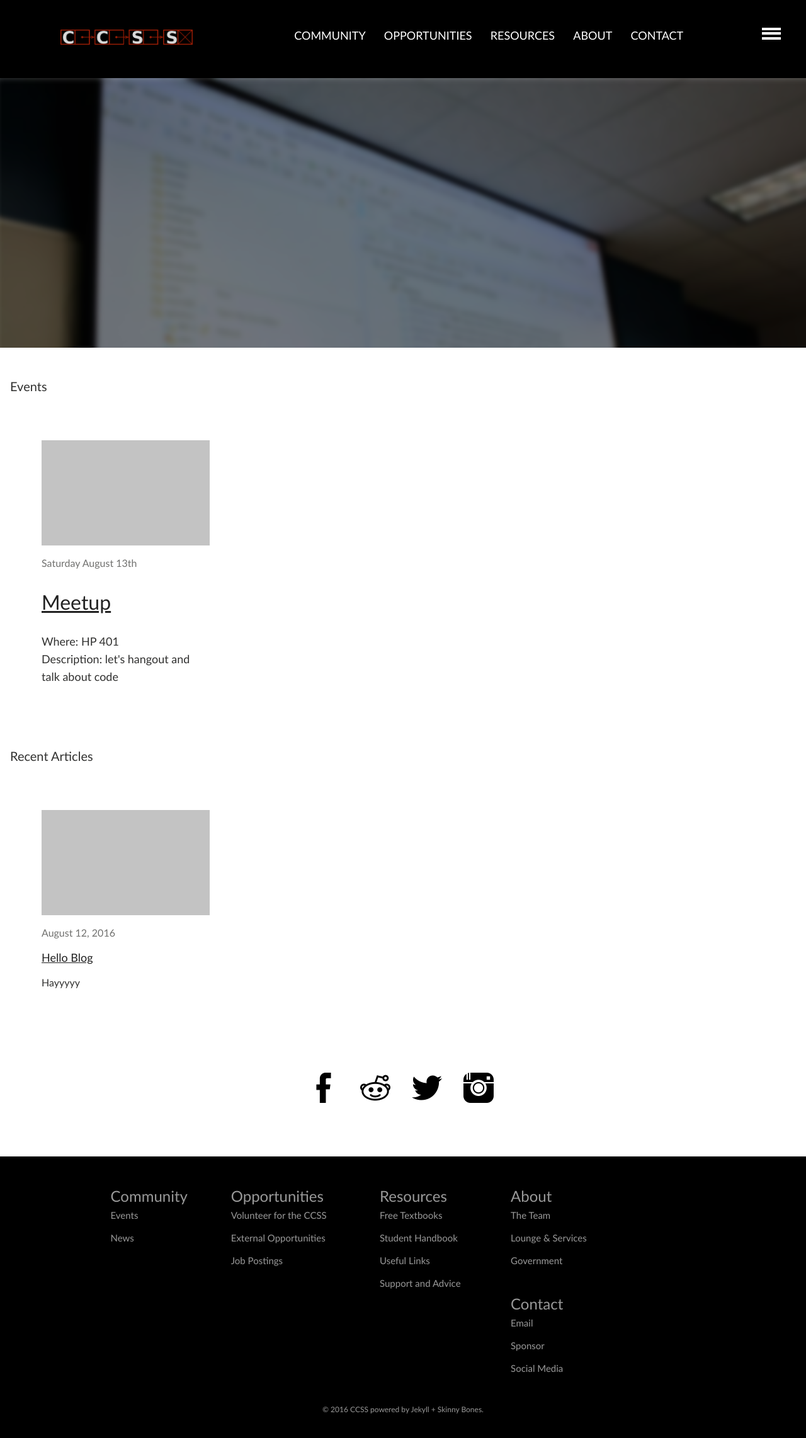
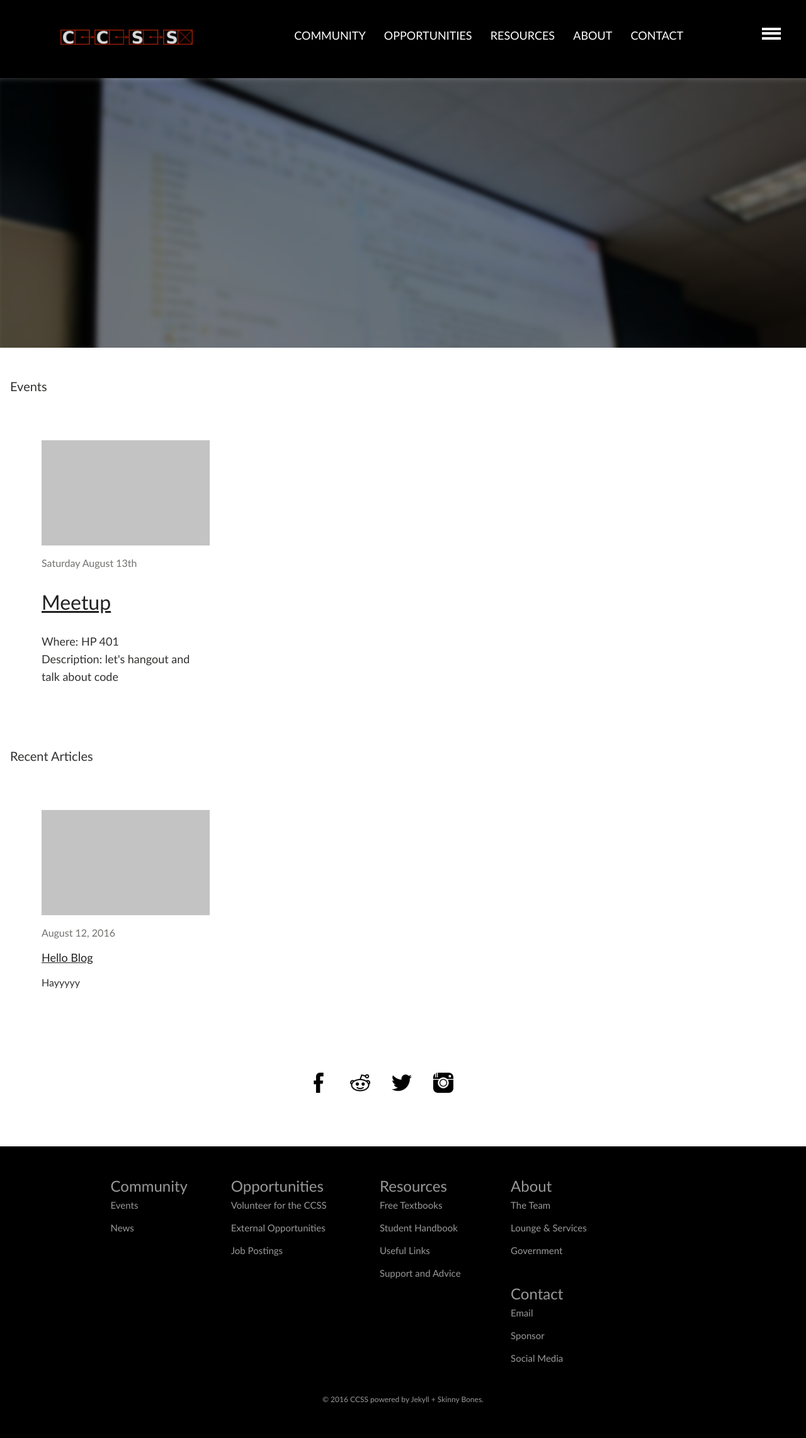
Before and after one commit to brittnylapierre/ccss_web, a Jekyll site: the page built from index.md, in a window 1280 px wide. Shown: the top 2283 px of the page at 63% size. Built offline with Jekyll 4.4.1, drawn with Linux system fonts in a browser that asks for light colours.

Commit message:
Updated footer.html

```diff
--- a/_includes/footer.html
+++ b/_includes/footer.html
@@ -9,7 +9,7 @@
 			<li>
              	<a href="{{ domain }}{{ link.url }}" {% if link.url contains 'http' %}target="_blank"{% endif %}>
               		{{ link.title }}
-               		<img src="{{ site.url }}/images/{{ link.image }}" alt="" width="48" height="48" border="0">
+               		<img src="{{ site.url }}/images/{{ link.image }}" alt="" width="32" height="32" border="0">
              	</a>
           	</li>
 		{% endfor %}
```
